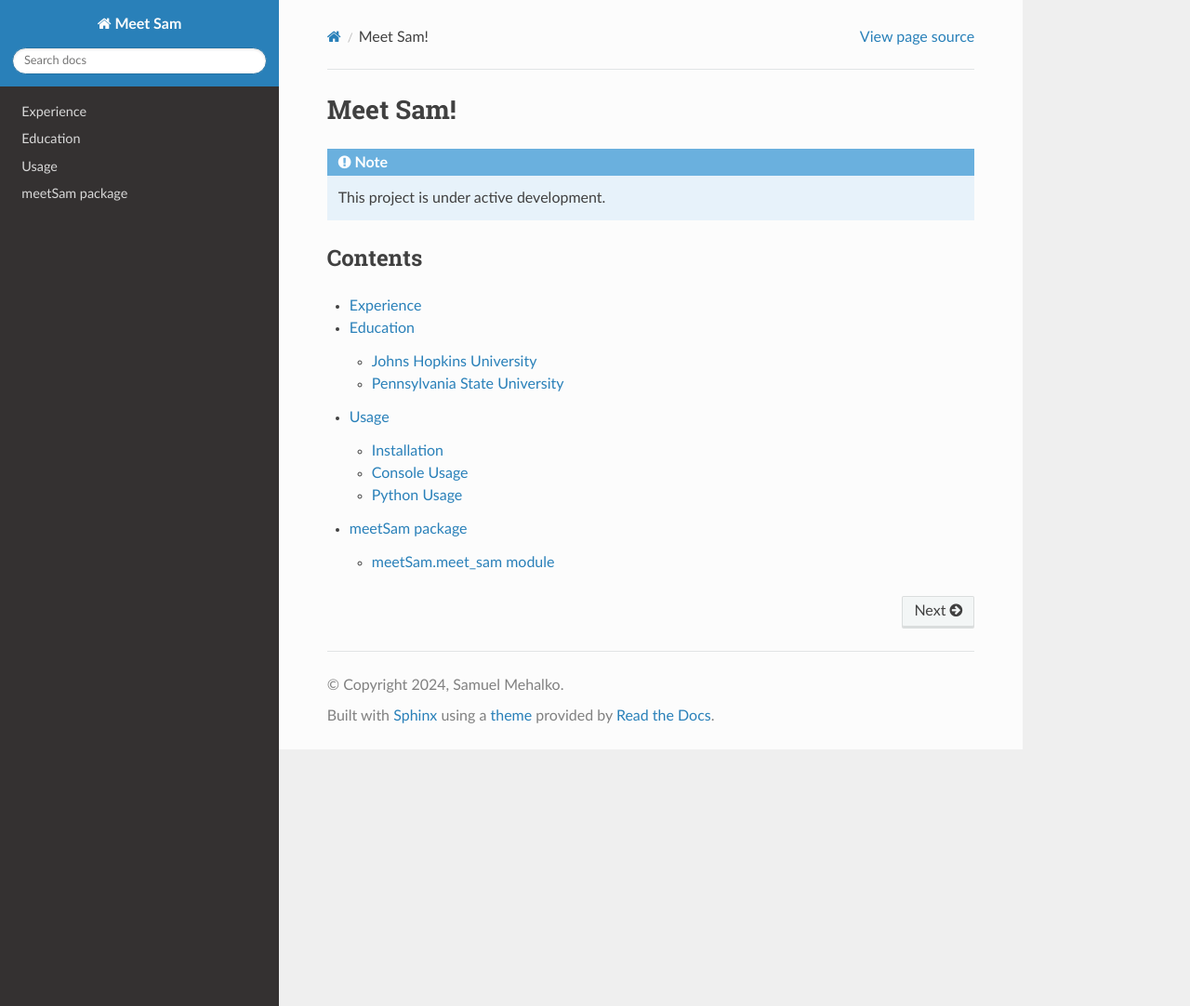
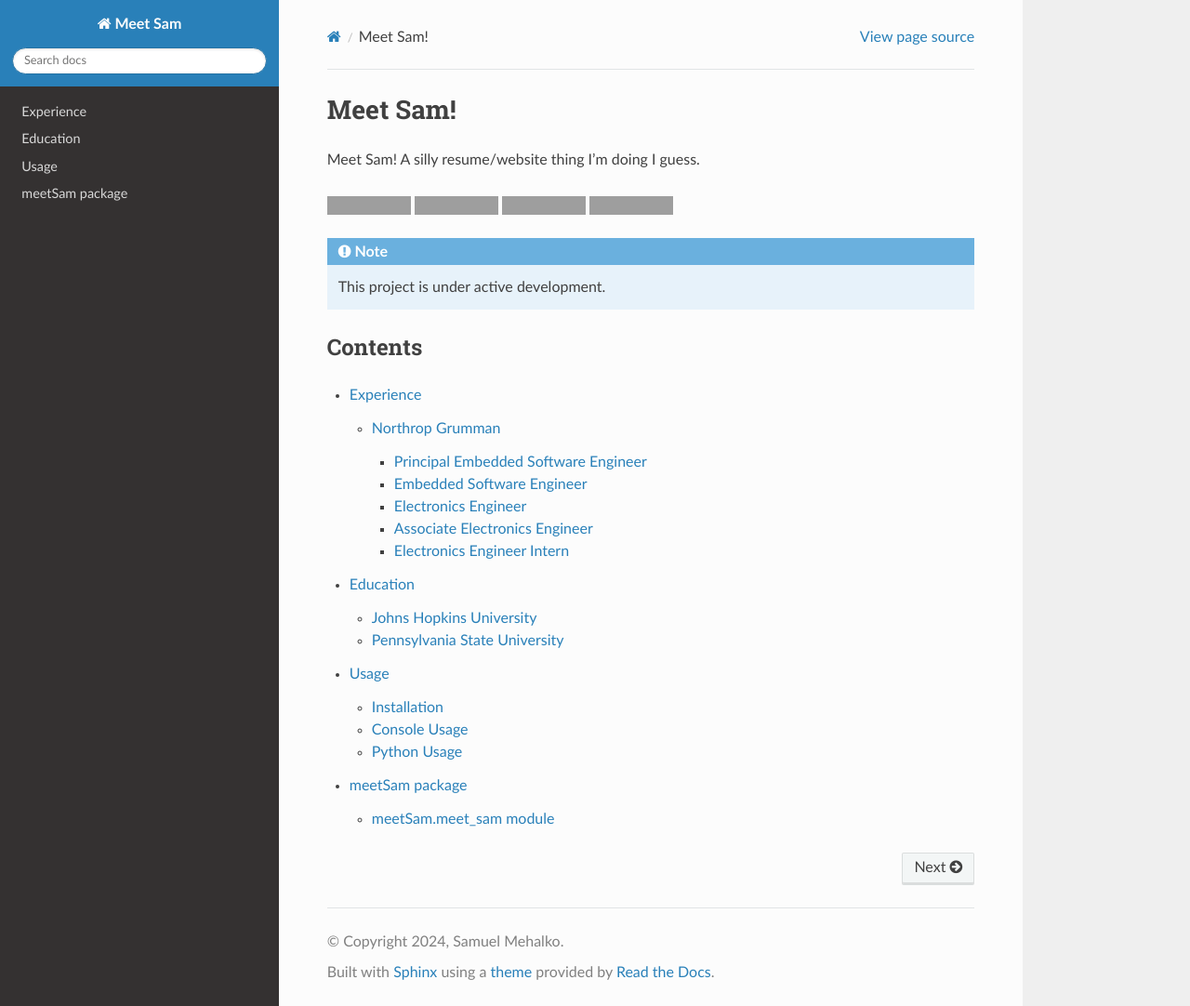
Before and after one commit to SamuelDonovan/meetSam, a Sphinx documentation site: the page built from docs/source/index.rst, in a window 1280 px wide and 1082 px high. Shown: the whole window at 93% size. Built offline with Sphinx 7.4.7 and the Read the Docs theme 2.0.0, drawn with Linux system fonts in a browser that asks for light colours; grey boxes are pictures that could not be loaded.

Commit message:
Add experience

```diff
--- a/docs/source/experience.rst
+++ b/docs/source/experience.rst
@@ -1,2 +1,26 @@
 Experience
-==========
+##########
+
+.. image:: _static/northrop_grumman_logo.png
+   :height: 60px
+   :width: 100px
+   :alt: Northrop Grumman Logo
+   :align: right
+
+Northrop Grumman
+================
+
+Principal Embedded Software Engineer
+------------------------------------
+
+Embedded Software Engineer
+--------------------------
+
+Electronics Engineer
+--------------------
+
+Associate Electronics Engineer
+------------------------------
+
+Electronics Engineer Intern
+---------------------------
--- a/docs/source/index.rst
+++ b/docs/source/index.rst
@@ -1,5 +1,24 @@
 Meet Sam!
 =========
+
+Meet Sam! A silly resume/website thing I'm doing I guess.
+
+|Doc badge| |Black badge| |Pypi badge| |Github badge|
+
+.. |Doc badge| image:: https://readthedocs.org/projects/meetsam/badge/?version=latest
+       :target: https://meetsam.readthedocs.io/en/latest/?badge=latest
+       :alt: Documentation Status
+
+.. |Black badge| image:: https://img.shields.io/badge/code%20style-black-000000.svg
+   :target: https://github.com/psf/black
+   :alt: Code Formatter
+
+.. |Pypi badge| image:: https://badge.fury.io/py/meetSam.svg
+       :target: https://badge.fury.io/py/meetSam
+
+.. |Github badge| image:: https://img.shields.io/badge/GitHub-meetSam-blue
+   :target: https://github.com/SamuelDonovan/meetSam
+   :alt: GitHub Repository for meetSam
 
 .. note::
 
```
Also changed, not shown: README.rst (+30 -1 lines), pyproject.toml (+6 -1 lines), docs/source/_static/northrop_grumman_logo.png (added).
